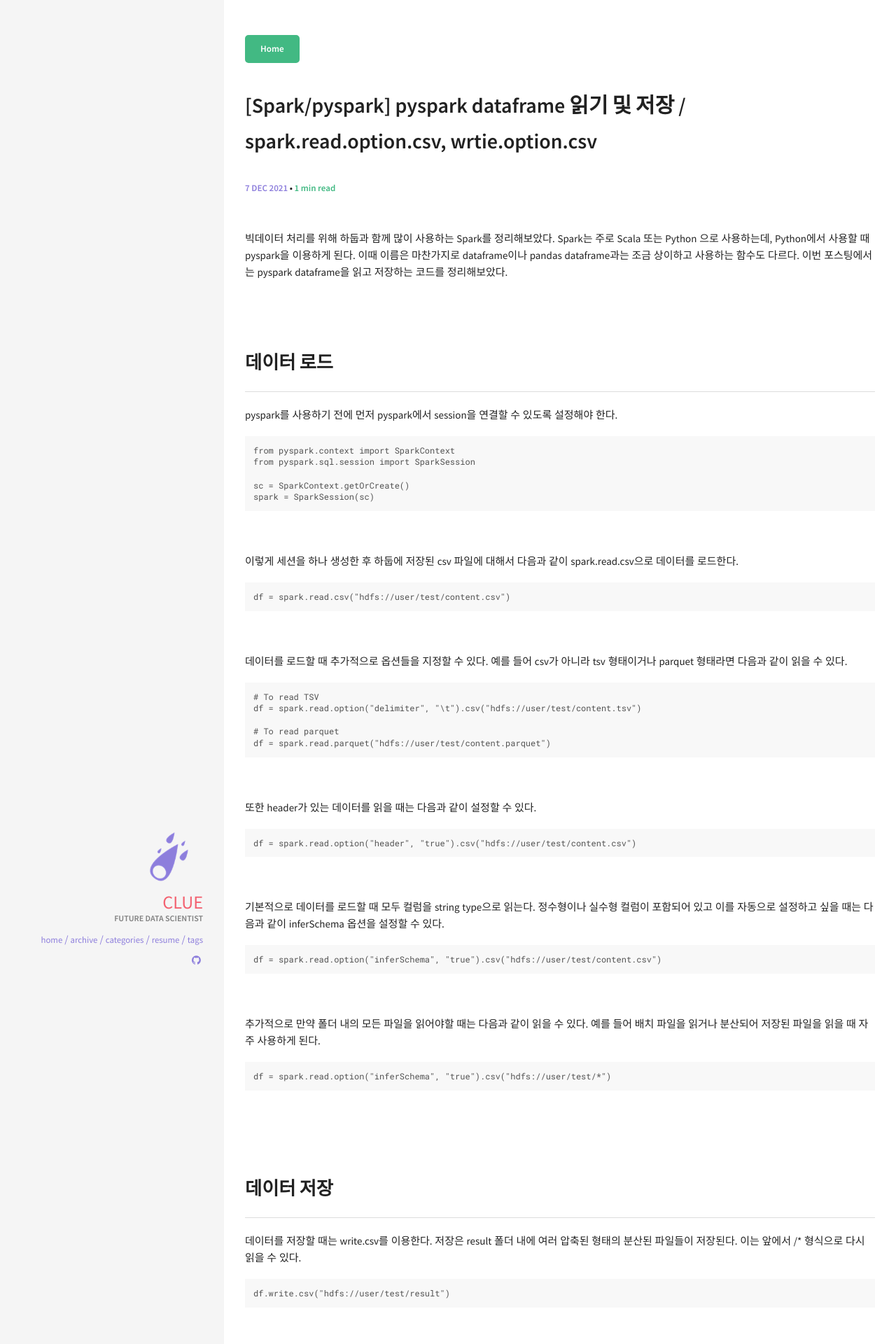
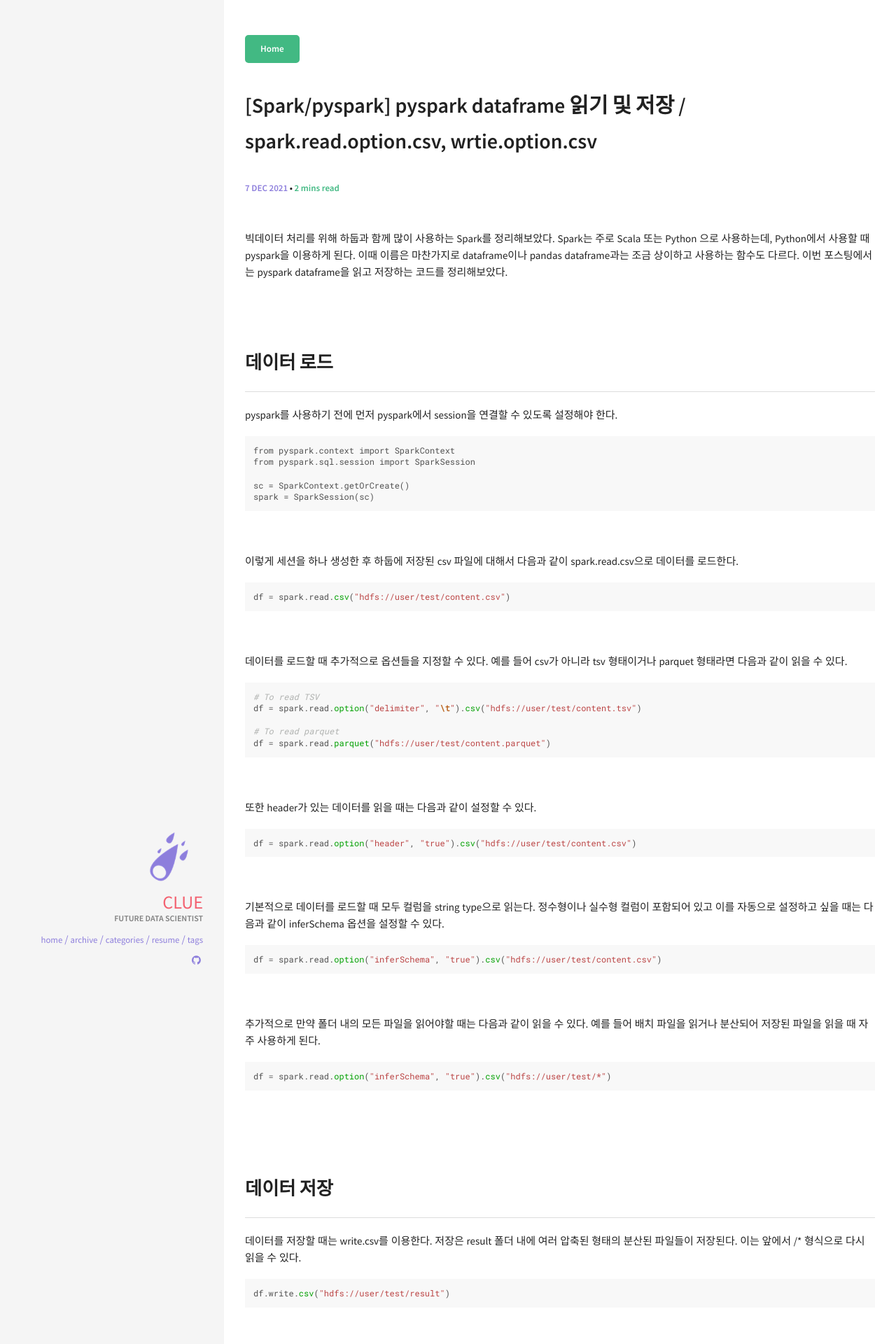
Before and after one commit to givitallugot/givitallugot.github.io, a Jekyll site: the page built from _posts/2021-12-07-Spark-pyspark1.md, in a window 1280 px wide. Shown: the top 1920 px of the page at 70% size. Built offline with Jekyll 4.4.1, drawn with Linux system fonts in a browser that asks for light colours; comment, search, counter and statistics services are not loaded; some of the changed text lies outside the part shown.

Commit message:
2021-12-12

````diff
--- a/_posts/2021-12-07-Spark-pyspark1.md
+++ b/_posts/2021-12-07-Spark-pyspark1.md
@@ -25,14 +25,14 @@ spark = SparkSession(sc)
 
 이렇게 세션을 하나 생성한 후 하둡에 저장된 csv 파일에 대해서 다음과 같이 spark.read.csv으로 데이터를 로드한다.
 
-```pyspark
+```python
 df = spark.read.csv("hdfs://user/test/content.csv")
 ```
 <br>
 
 데이터를 로드할 때 추가적으로 옵션들을 지정할 수 있다. 예를 들어 csv가 아니라 tsv 형태이거나 parquet 형태라면 다음과 같이 읽을 수 있다.
 
-```pyspark
+```python
 # To read TSV
 df = spark.read.option("delimiter", "\t").csv("hdfs://user/test/content.tsv")
 
@@ -43,21 +43,21 @@ df = spark.read.parquet("hdfs://user/test/content.parquet")
 
 또한 header가 있는 데이터를 읽을 때는 다음과 같이 설정할 수 있다.
 
-```pyspark
+```python
 df = spark.read.option("header", "true").csv("hdfs://user/test/content.csv")
 ```
 <br>
 
 기본적으로 데이터를 로드할 때 모두 컬럼을 string type으로 읽는다. 정수형이나 실수형 컬럼이 포함되어 있고 이를 자동으로 설정하고 싶을 때는 다음과 같이 inferSchema 옵션을 설정할 수 있다.
 
-```pyspark
+```python
 df = spark.read.option("inferSchema", "true").csv("hdfs://user/test/content.csv")
 ```
 <br>
 
 추가적으로 만약 폴더 내의 모든 파일을 읽어야할 때는 다음과 같이 읽을 수 있다. 예를 들어 배치 파일을 읽거나 분산되어 저장된 파일을 읽을 때 자주 사용하게 된다.
 
-```pyspark
+```python
 df = spark.read.option("inferSchema", "true").csv("hdfs://user/test/*")
 ```
 
@@ -68,28 +68,28 @@ df = spark.read.option("inferSchema", "true").csv("hdfs://user/test/*")
 
 데이터를 저장할 때는 write.csv를 이용한다. 저장은 result 폴더 내에 여러 압축된 형태의 분산된 파일들이 저장된다. 이는 앞에서 /* 형식으로 다시 읽을 수 있다.
 
-```pyspark
+```python
 df.write.csv("hdfs://user/test/result")
 ```
 <br>
 
 데이터 로드와 마찬가지로 여러가지 옵션을 줄 수 있다. tsv를 저장할 때는 다음과 같이 설정하면 된다.
 
-```pyspark
+```python
 df.write.option("delimiter", "\t").csv("hdfs://user/test/result")
 ```
 <br>
 
 또한 header를 함께 저장할 때는 다음과 같이 설정할 수 있다.
 
-```pyspark
+```python
 df.write.option("header", "true").csv("hdfs://user/test/result")
 ```
 <br>
 
 마지막으로 이미 데이터가 있더라도 덮어씌우고 싶을 때, 다음과 같이 mode를 설정하면 된다.
 
-```pyspark
+```python
 df.write.mode("overwrite").csv("hdfs://user/test/result")
 ```
 
````
Also changed, not shown: !contents_plot/2021-12-12-pyspark2-1.jpg (added), !contents_plot/2021-12-12-pyspark2-2.jpg (added), !contents_plot/2021-12-12-pyspark2-3.jpg (added), !contents_plot/2021-12-12-pyspark2-4.jpg (added), !contents_plot/2021-12-12-pyspark2-5.jpg (added), !contents_plot/2021-12-12-pyspark2-6.jpg (added), !contents_plot/2021-12-12-pyspark2-7.jpg (added), 1 other file.
